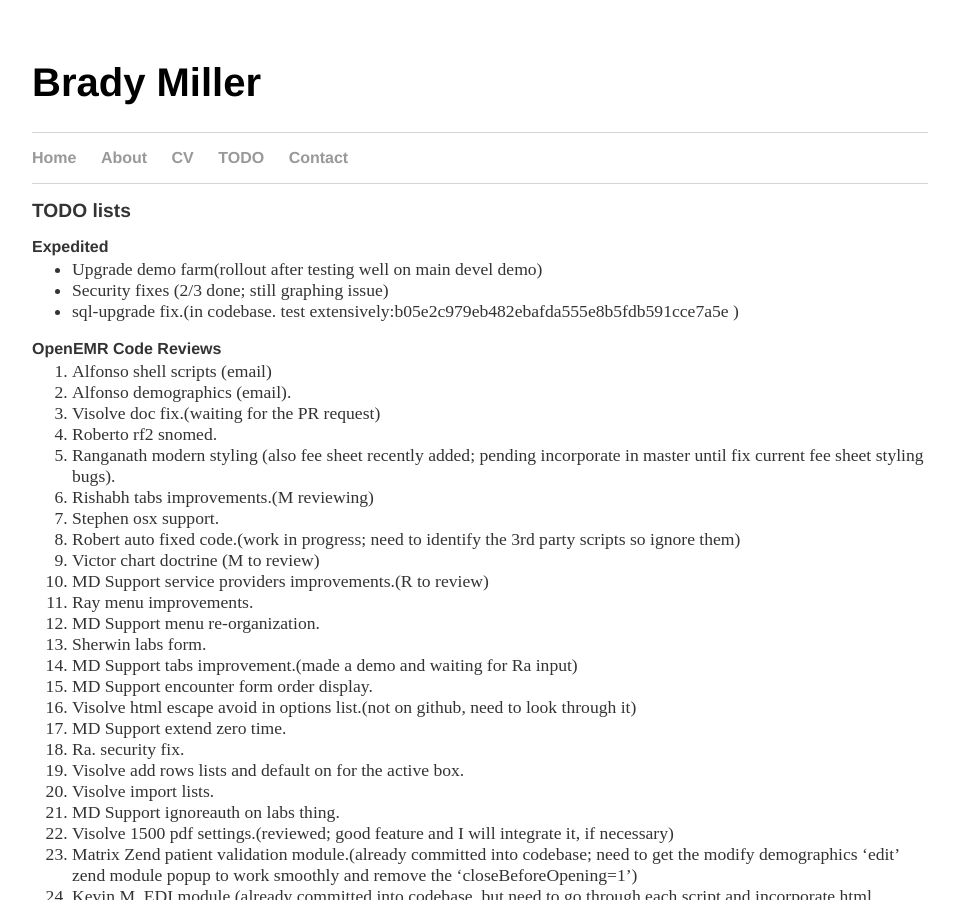
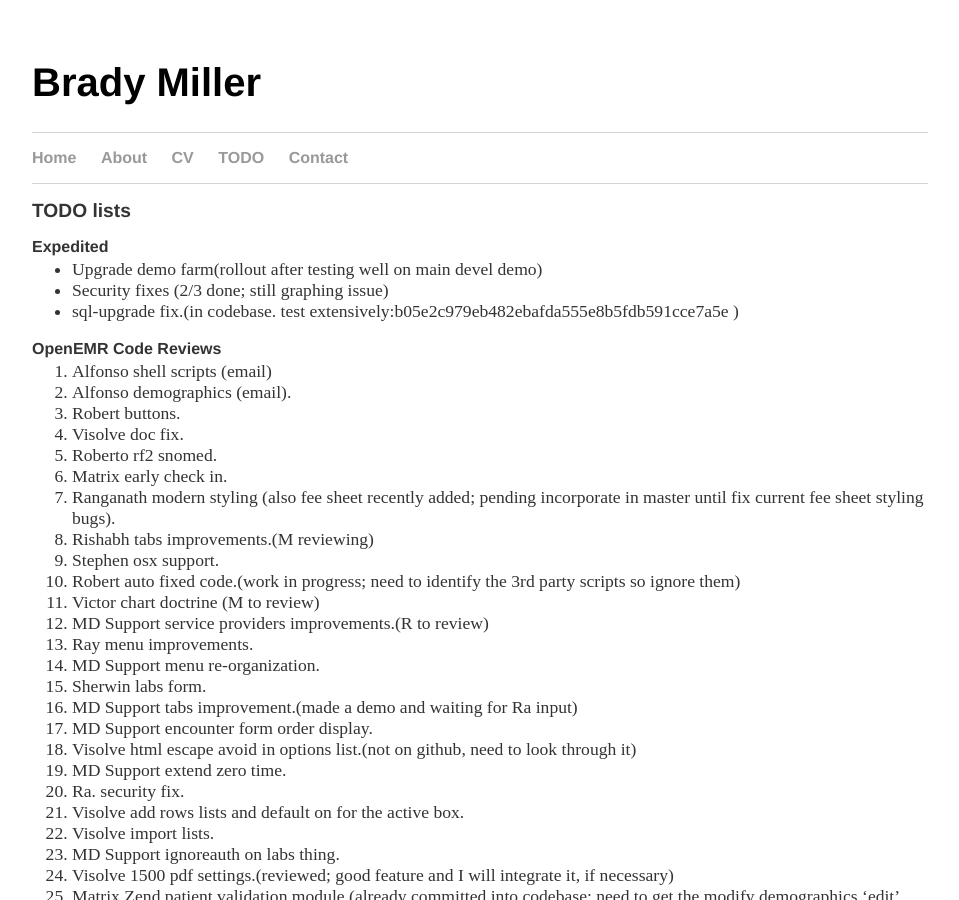
Before and after one commit to bradymiller/bradymiller.github.io, a Jekyll site: the page built from todo/index.md, in a window 1280 px wide and 900 px high. Shown: the whole window, without its empty margins (160-1119 px from the left). Built offline with Jekyll 4.4.1, drawn with Linux system fonts in a browser that asks for light colours; our own code applies the rules of GitHub Pages for plain Markdown files.

Commit message:
Update index.md

```diff
--- a/todo/index.md
+++ b/todo/index.md
@@ -11,8 +11,10 @@
 ### OpenEMR Code Reviews
 1. Alfonso shell scripts (email)
 1. Alfonso demographics (email).
-1. Visolve doc fix.(waiting for the PR request)
+1. Robert buttons.
+1. Visolve doc fix.
 1. Roberto rf2 snomed.
+1. Matrix early check in.
 1. Ranganath modern styling (also fee sheet recently added; pending incorporate in master until fix current fee sheet styling bugs).
 1. Rishabh tabs improvements.(M reviewing)
 1. Stephen osx support.
```
